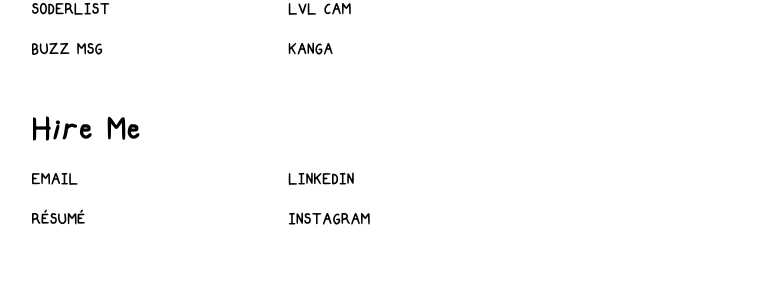
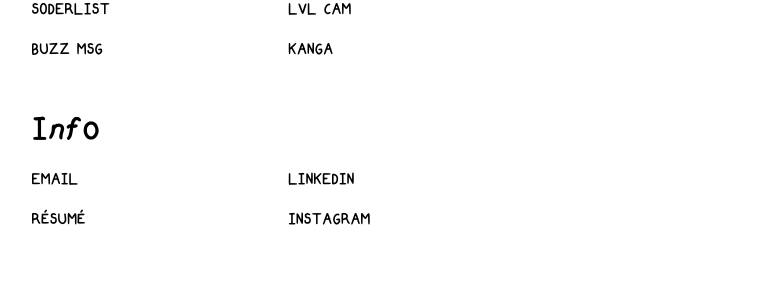
Before and after one commit to barnesy/portfolio, a Jekyll site: the page built from index.md, in a window 1280 px wide. Shown: the part 286-592 px from the top of the page, without its empty margins (29-809 px from the left). Built offline with Jekyll 4.4.1, drawn with Linux system fonts in a browser that asks for light colours.

Commit message:
text change

```diff
--- a/index.md
+++ b/index.md
@@ -23,7 +23,7 @@
 - [Scraffle](/scraffle)
 <i class="devicon-nodejs-plain"></i> <i class="devicon-swift-plain"></i>
 
-## Hire Me
+## Info
 - [Email](mailto:chris@barnesy.me)
 - [Résumé](/résumé)
 - [LinkedIn](https://www.linkedin.com/in/iambarnesy/)
```
